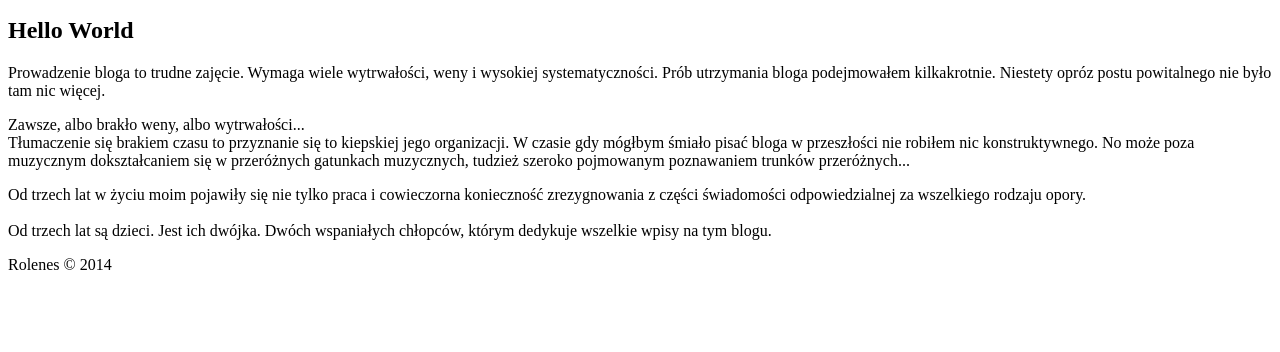
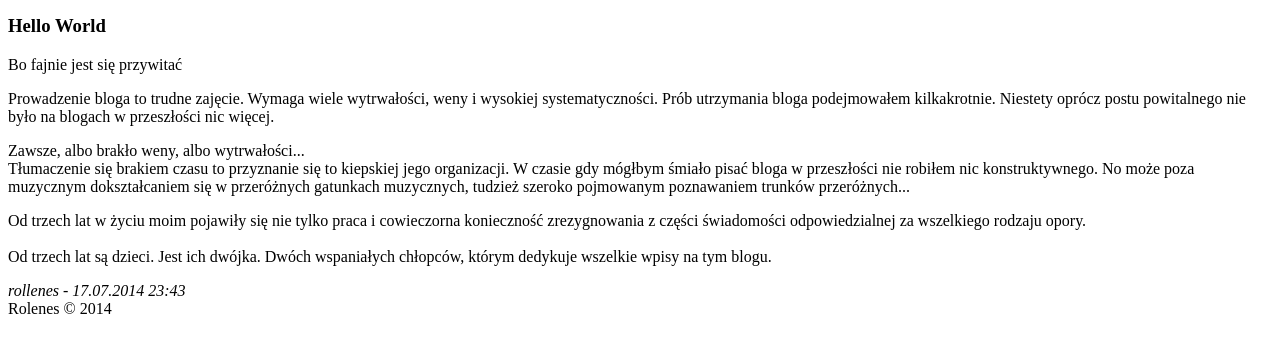
Before and after one commit to rollenes/rollenes.github.io, a plain HTML site: page index.html in a window 1280 px wide. Shown: the part 44-396 px from the top of the page. Drawn offline with Linux system fonts and the light colour scheme.

Commit message:
Some improvements

```diff
--- a/index.html
+++ b/index.html
@@ -10,12 +10,15 @@
         </header>
         <main>
             <article>
-                <h1>Hello World</h1>
+                <section>
+                    <h1>Hello World</h1>
+                    Bo fajnie jest się przywitać
+                </section>
 
                 <p>
                     Prowadzenie bloga to trudne zajęcie. Wymaga wiele wytrwałości, weny i wysokiej systematyczności.
-                    Prób utrzymania bloga podejmowałem kilkakrotnie. Niestety opróz postu powitalnego nie było
-                    tam nic więcej.
+                    Prób utrzymania bloga podejmowałem kilkakrotnie. Niestety oprócz postu powitalnego nie było
+                    na blogach w przeszłości nic więcej.
                 </p>
                 <p>
                     Zawsze, albo brakło weny, albo wytrwałości...
@@ -27,11 +30,12 @@
                 </p>
                 <p>
                     Od trzech lat w życiu moim pojawiły się nie tylko praca i cowieczorna konieczność zrezygnowania z
-                    części świadomości odpowiedzialnej za wszelkiego rodzaju opory.  <br>
+                    części świadomości odpowiedzialnej za wszelkiego rodzaju opory.<br>
                     <br>
                     Od trzech lat są dzieci. Jest ich dwójka. Dwóch wspaniałych chłopców, którym dedykuje wszelkie
                     wpisy na tym blogu.
                 </p>
+                <em>rollenes - 17.07.2014 23:43</em>
             </article>
         </main>
         <footer>
```
